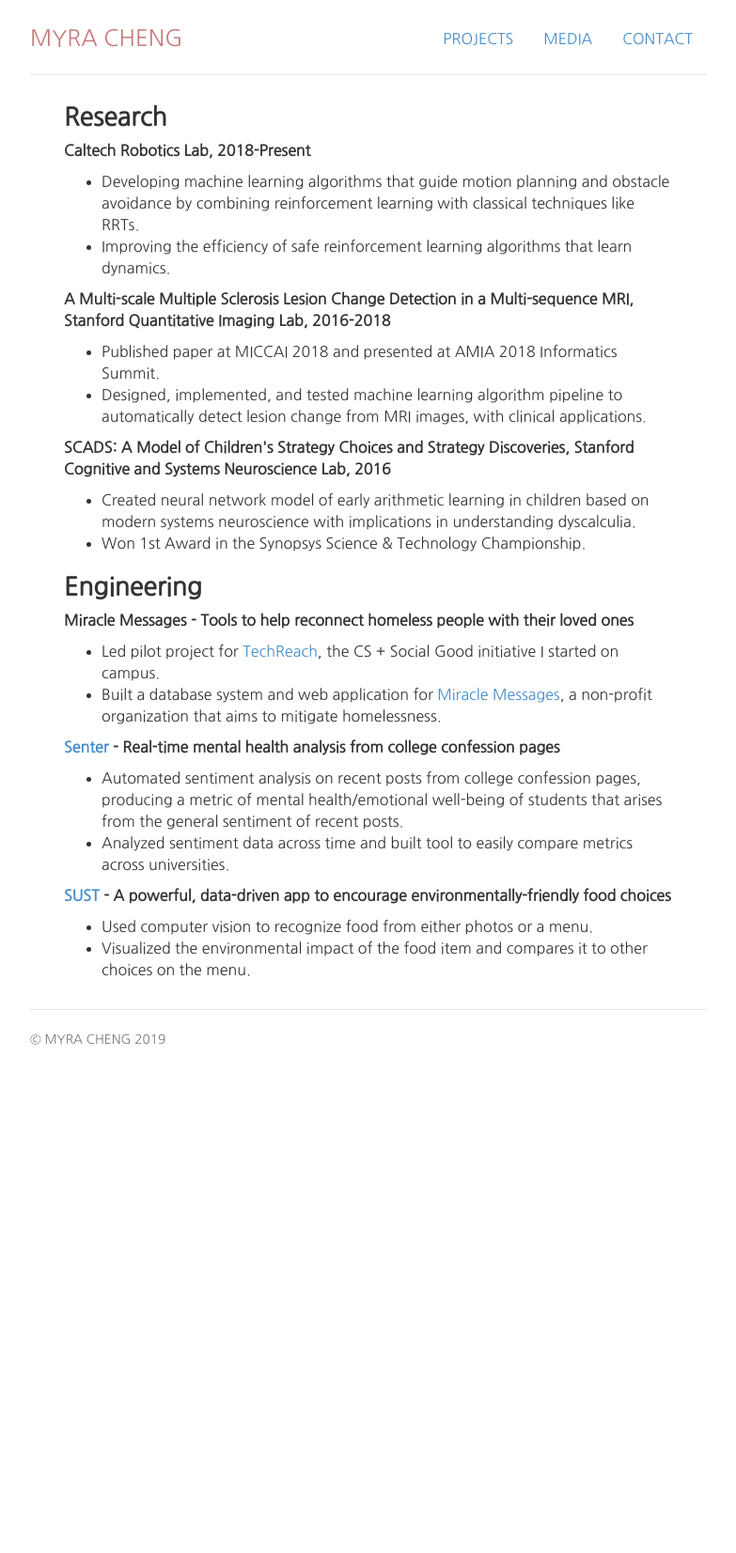
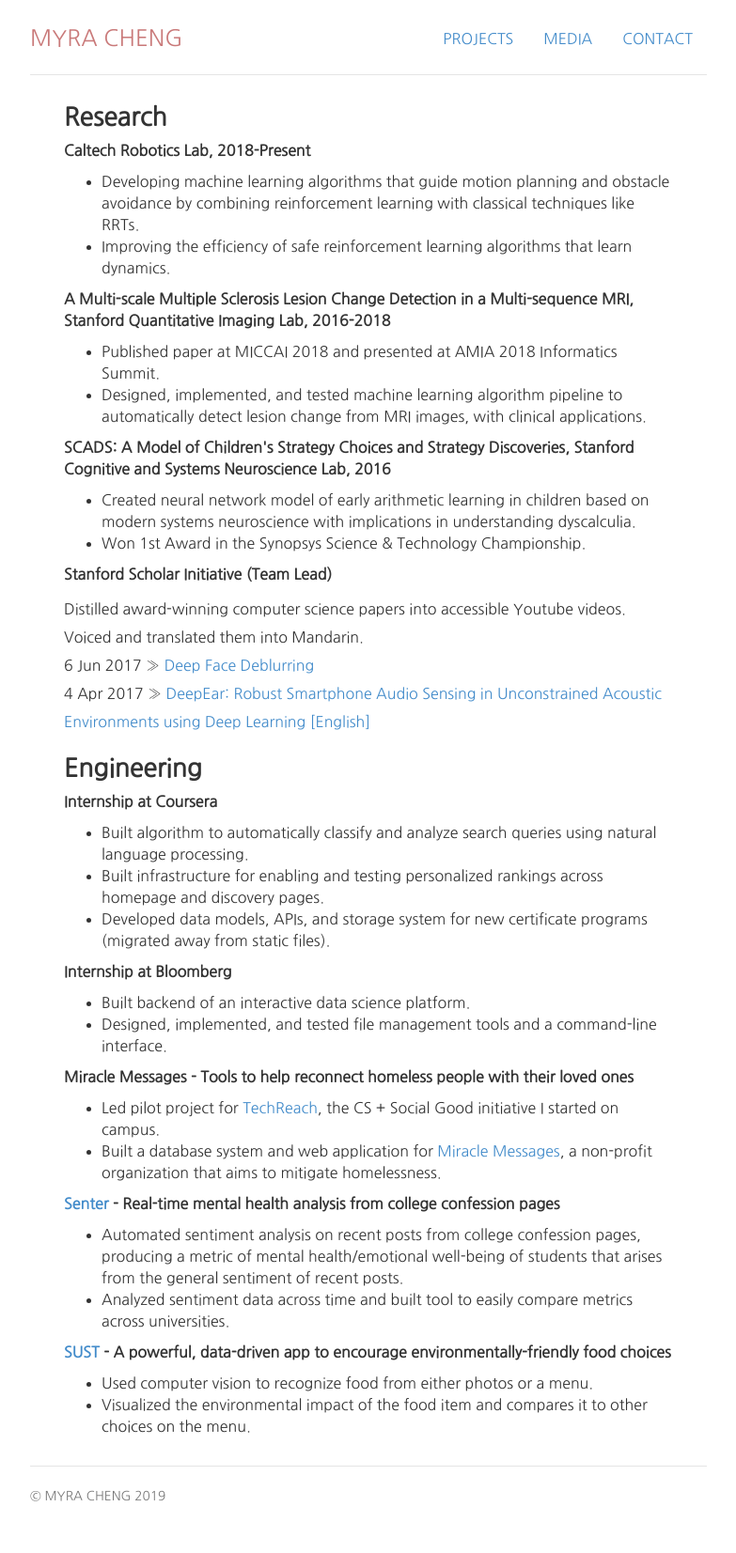
Before and after one commit to myracheng/oldwebsite, a Jekyll site: the page built from proj/index.html, in a window 1280 px wide. Shown: the whole page at 94% size, without its empty margins (248-1031 px from the left). Built offline with Jekyll 4.4.1, drawn with Linux system fonts in a browser that asks for light colours; before the commit the page ends 1167 px from its top, so only the background shows below that.

Commit message:
added work exp

```diff
--- a/index.html
+++ b/index.html
@@ -15,8 +15,8 @@ description: Myra Cheng
 	<p class="lead">Hi, I'm <span itemprop="name">Myra.</span> </p>
 	<p>	At <a href="http://caltech.edu">Caltech</a>, I study computation & neural systems and conduct ML research in the <a href="http://robotics.caltech.edu/wiki/index.php/Robotics">robotics lab</a>.</p>
 	<p>I’m passionate about <a href="http://techreach.clubs.caltech.edu">socially impactful</a> computing and increasing accessibility to the field.</p>
-	<p>I'm currently a <a href="http://fellows.kleinerperkins.com">Kleiner Perkins fellow</a> at <a href="http://coursera.org">Coursera.</a></p>
-	<p>I worked at <a href="http://bloomberg.com">Bloomberg</a>, researched at <a href="http://stanford.edu">Stanford</a>, and
+	<p>I'm currently a <a href="https://fellows.kleinerperkins.com/meet-the-fellows">Kleiner Perkins fellow</a> at <a href="http://coursera.org">Coursera.</a></p>
+	<p>I worked at Bloomberg, researched at Stanford, and
 		taught at <a href="http://addiscoder.com">AddisCoder</a>.</p>
 
 	<p>I also <a href="http://instagram.com/yeastasian">bake stuff</a>!</p>
--- a/proj/index.html
+++ b/proj/index.html
@@ -29,7 +29,29 @@ description: Current CV for Myra Cheng
 					<li>Won 1st Award in the Synopsys Science & Technology Championship.</li>
 				</ul>
 
+				<p><strong>Stanford Scholar Initiative (Team Lead)</strong></p>
+        <ul class="listnotes list-unstyled">
+			<li>Distilled award-winning computer science papers into accessible Youtube videos.</li>
+				<li>Voiced and translated them into Mandarin.</li>
+                <li><span>6 Jun 2017 &raquo;</span> <a href="http://bit.ly/facedeblurring">Deep Face Deblurring</a></li>
+        <li><span>4 Apr 2017 &raquo;</span> <a href="http://bit.ly/deepear">DeepEar: Robust Smartphone Audio Sensing in Unconstrained Acoustic Environments using Deep Learning [English]</a></li>
+        </ul>
+
 				<h2>Engineering</h2>
+				<p><strong>Internship at Coursera</strong></p>
+				<ul>
+						<li> Built algorithm to automatically classify and analyze search queries using natural language
+								processing.
+							</li>
+							<li>Built infrastructure for enabling and testing personalized rankings across homepage and discovery pages. </li>
+							<li>Developed data models, APIs, and storage system for new certificate programs (migrated away from static files). </li>
+					</ul>
+					<p><strong>Internship at Bloomberg</strong></p>
+				<ul>
+						<li> Built backend of an interactive data science platform.
+							</li>
+							<li>Designed, implemented, and tested file management tools and a command-line interface.</li>
+					</ul>
 				<p><strong>Miracle Messages - Tools to help reconnect homeless people with their loved ones</strong></p>
 				<ul>
 						<li>Led pilot project for <a href="http://techreach.clubs.caltech.edu">TechReach</a>, the CS + Social Good initiative I started on campus.
```
Also changed, not shown: press/index.html (+1 -10 lines), 1 other file.
